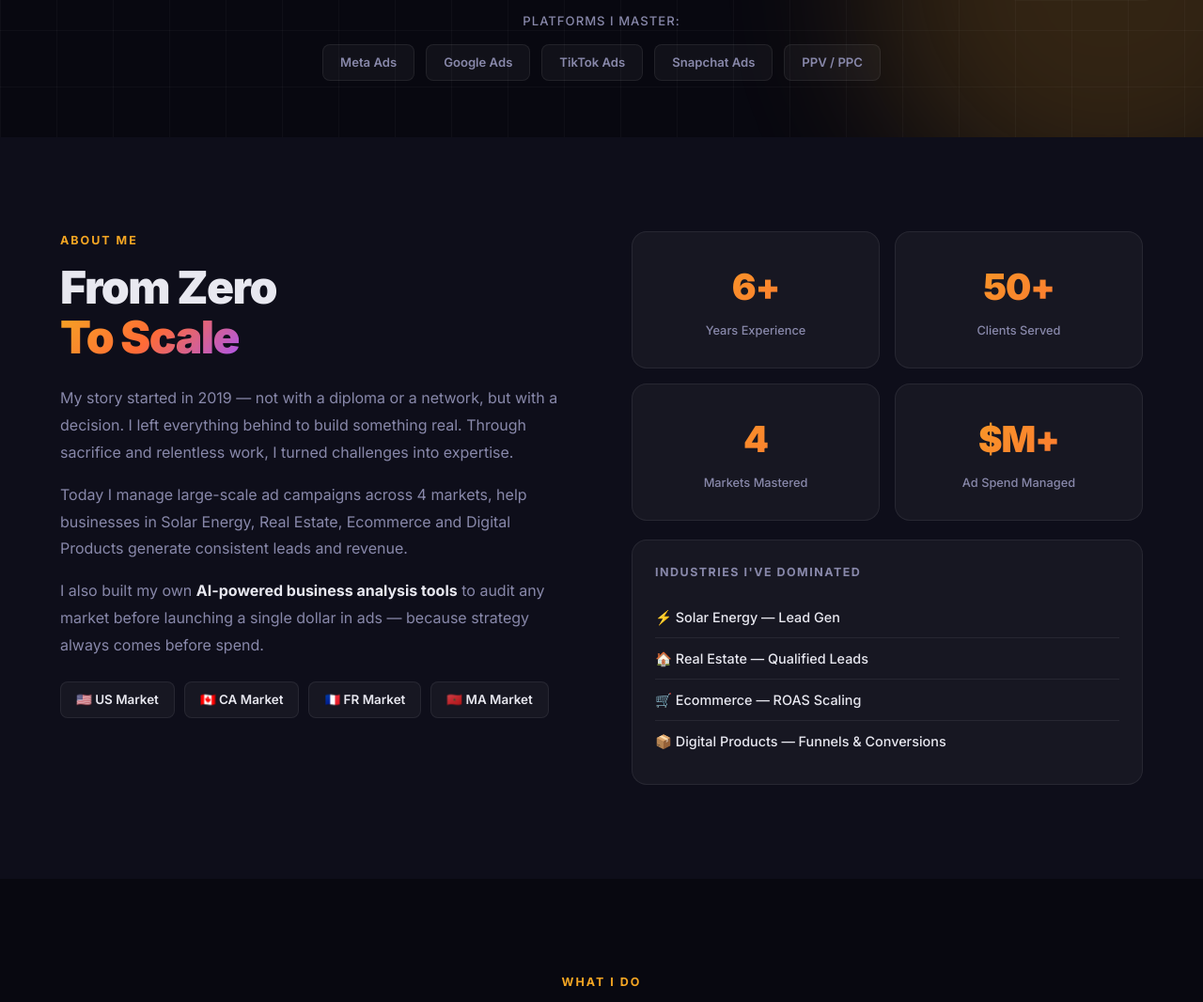
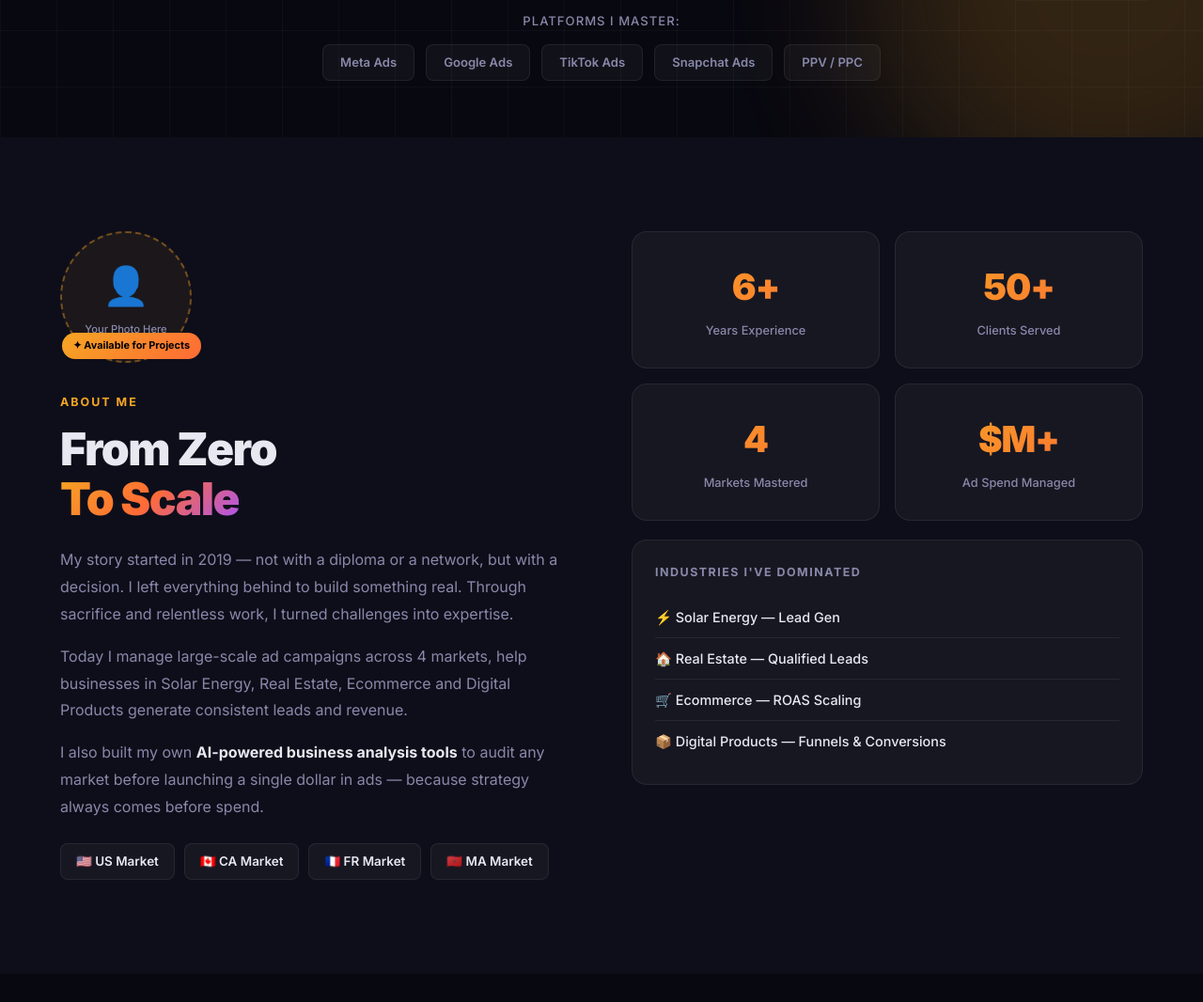
Before and after one commit to mryoussefgc-a11y/youssef, a PHP site: page / in a window 1280 px wide. Shown: the part 688-1754 px from the top of the page at 94% size. Run offline with PHP 8.4, Linux system fonts and the light colour scheme.

Commit message:
Add photo placeholder, WhatsApp link, and editable comment markers for easy customization

```diff
--- a/youssef-bekkari-portfolio/index.html
+++ b/youssef-bekkari-portfolio/index.html
@@ -109,6 +109,14 @@
     <div class="container">
       <div class="about-grid">
         <div class="about-left">
+          <!-- PHOTO -->
+          <div class="photo-wrap">
+            <div class="photo-placeholder" id="photoBox">
+              <span class="photo-icon">👤</span>
+              <span class="photo-text">Your Photo Here</span>
+            </div>
+            <div class="photo-badge">✦ Available for Projects</div>
+          </div>
           <div class="section-label">About Me</div>
           <h2 class="section-title">From Zero<br /><span class="gradient-text">To Scale</span></h2>
           <p>
@@ -134,19 +142,19 @@
         <div class="about-right">
           <div class="stats-grid">
             <div class="stat-box">
-              <div class="stat-num">6+</div>
+              <div class="stat-num">6+</div> <!-- ✏️ YEARS -->
               <div class="stat-label">Years Experience</div>
             </div>
             <div class="stat-box">
-              <div class="stat-num">50+</div>
+              <div class="stat-num">50+</div> <!-- ✏️ CLIENTS -->
               <div class="stat-label">Clients Served</div>
             </div>
             <div class="stat-box">
-              <div class="stat-num">4</div>
+              <div class="stat-num">4</div> <!-- ✏️ MARKETS -->
               <div class="stat-label">Markets Mastered</div>
             </div>
             <div class="stat-box">
-              <div class="stat-num">$M+</div>
+              <div class="stat-num">$M+</div> <!-- ✏️ AD SPEND -->
               <div class="stat-label">Ad Spend Managed</div>
             </div>
           </div>
@@ -395,8 +403,10 @@
           I audit your business first, then we build your growth plan.
         </p>
         <div class="contact-btns">
+          <!-- ✏️ REPLACE: your real email below -->
           <a href="mailto:contact@youssefbekkari.com" class="btn-primary">📧 Email Me</a>
-          <a href="https://wa.me/your_number" class="btn-ghost" target="_blank">💬 WhatsApp</a>
+          <!-- ✏️ REPLACE: your real WhatsApp number below (format: 212XXXXXXXXX) -->
+          <a href="https://wa.me/212600000000" class="btn-ghost" target="_blank">💬 WhatsApp</a>
         </div>
         <div class="contact-info">
           <div class="info-item">📍 Available Worldwide — Remote</div>
--- a/youssef-bekkari-portfolio/style.css
+++ b/youssef-bekkari-portfolio/style.css
@@ -334,6 +334,48 @@ body {
   line-height: 1.7;
 }
 .section-sub.center { text-align: center; }
+
+/* ===== PHOTO ===== */
+.photo-wrap {
+  position: relative;
+  display: inline-block;
+  margin-bottom: 32px;
+}
+
+.photo-placeholder {
+  width: 140px;
+  height: 140px;
+  border-radius: 50%;
+  border: 2px dashed rgba(245,166,35,0.4);
+  background: rgba(245,166,35,0.06);
+  display: flex;
+  flex-direction: column;
+  align-items: center;
+  justify-content: center;
+  gap: 6px;
+  cursor: pointer;
+  transition: all 0.2s;
+}
+.photo-placeholder:hover { border-color: var(--gold); background: rgba(245,166,35,0.1); }
+.photo-placeholder img {
+  width: 100%; height: 100%;
+  object-fit: cover;
+  border-radius: 50%;
+}
+.photo-icon { font-size: 2.5rem; }
+.photo-text { font-size: 0.7rem; color: var(--muted); font-weight: 500; }
+
+.photo-badge {
+  position: absolute;
+  bottom: 4px; right: -10px;
+  background: linear-gradient(135deg, var(--gold), var(--gold2));
+  color: #000;
+  font-size: 0.68rem;
+  font-weight: 700;
+  padding: 5px 12px;
+  border-radius: 20px;
+  white-space: nowrap;
+}
 
 /* ===== ABOUT ===== */
 .about { background: var(--bg2); }
```
